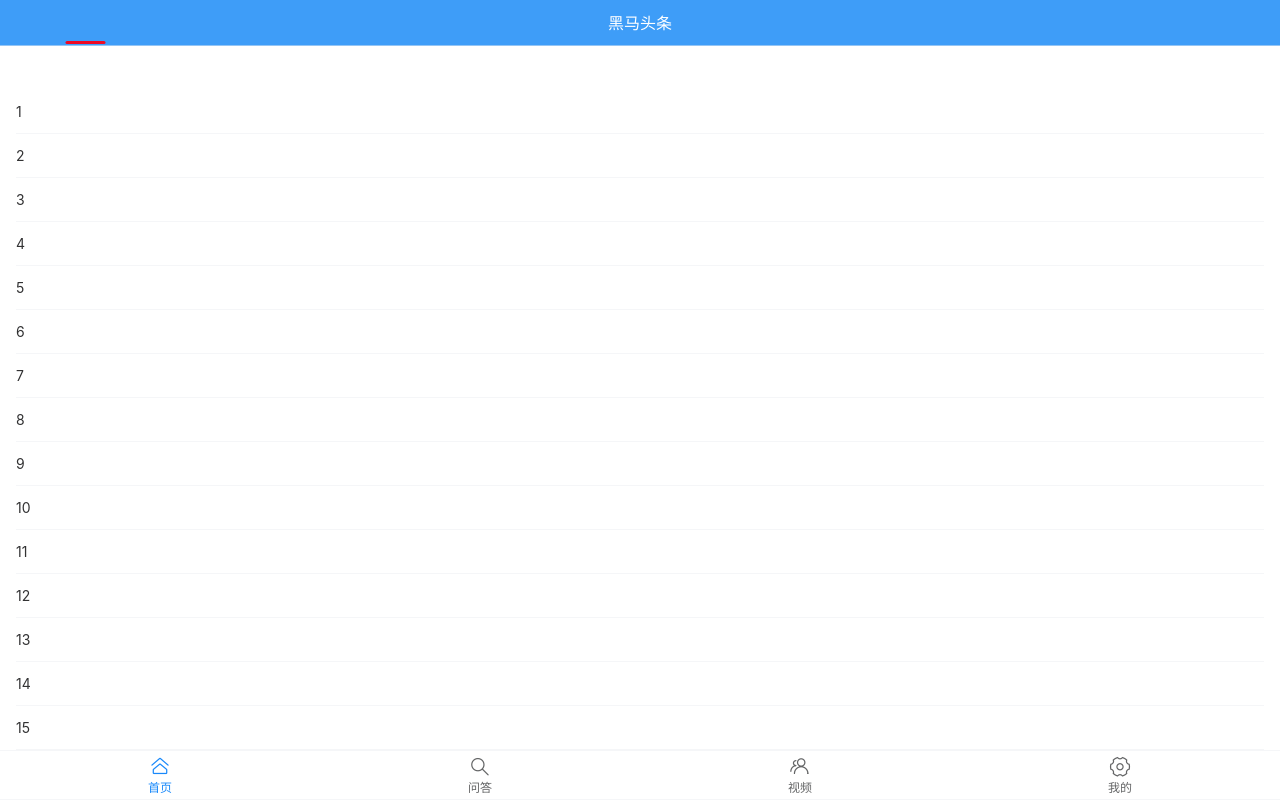
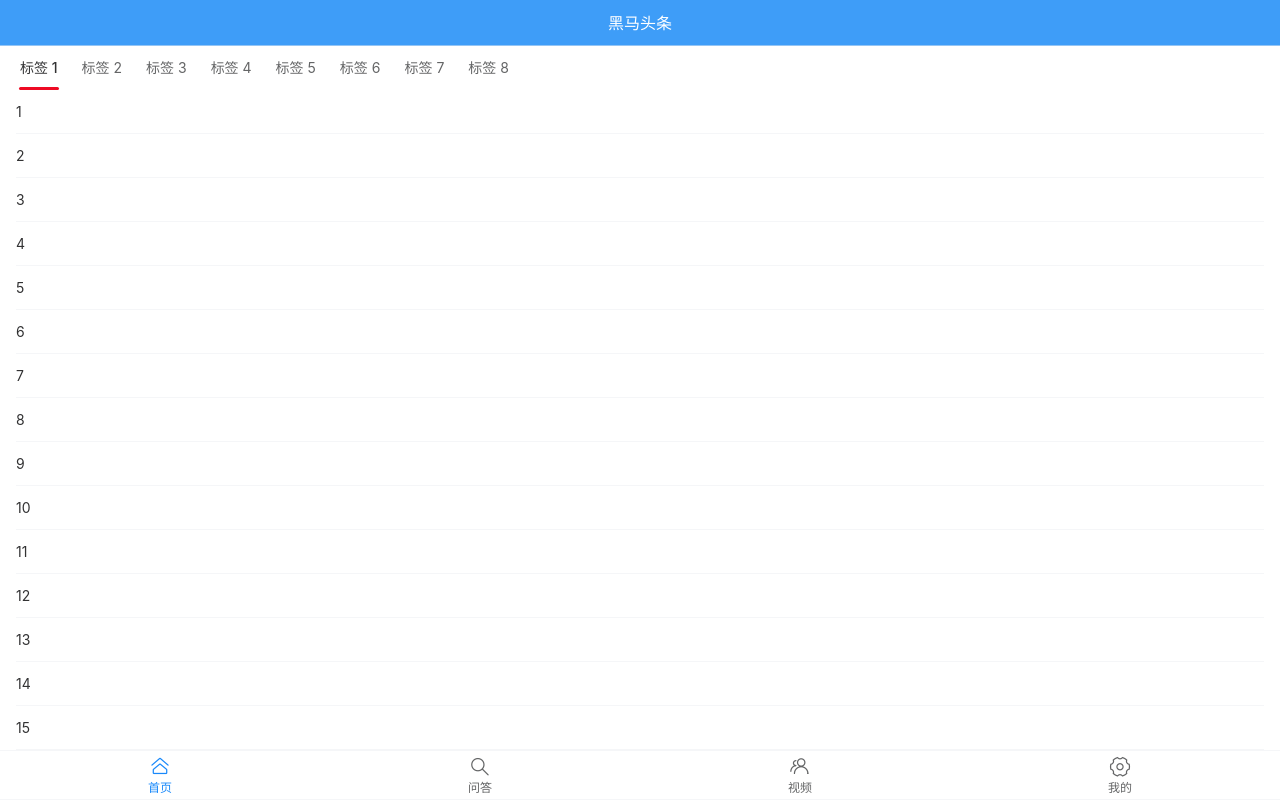
Before and after one commit to zhangchen661618/topline-totiao, a Vue app in the folder topline-totiao/: page /#/ in a window 1280 px wide. Shown: the top 800 px of the page. Built offline with nearby package versions, Linux system fonts and the light colour scheme.

Commit message:
首页基本布局样式完成

```diff
--- a/topline-totiao/src/views/home/index.vue
+++ b/topline-totiao/src/views/home/index.vue
@@ -59,8 +59,19 @@ export default {
 <style lang="less" scoped>
   // 在scoped中书写的样式，给动态生成的标签或者子组件中不可用
   // 深度作用选择器 /deep/
-  .van-tabs /deep/ .van-tabs__content{
-    margin-top: 46px;
+.van-tabs {
+  /deep/ .van-tabs__wrap {
+    position: fixed;
+    top: 46px;
+    left: 0;
+    z-index: 100;
+  }
+  /deep/ .van-tabs__content {
+    margin-top: 90px;
     margin-bottom: 50px;
   }
+}
+.close {
+  float: right;
+}
 </style>
```
